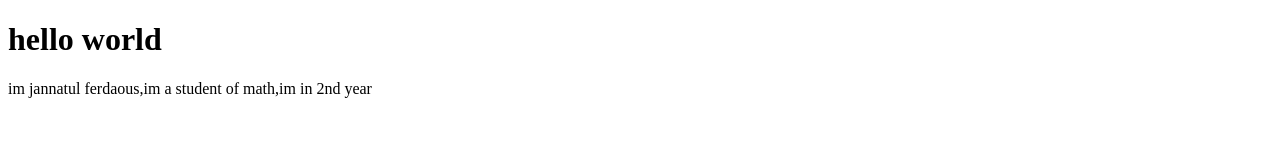
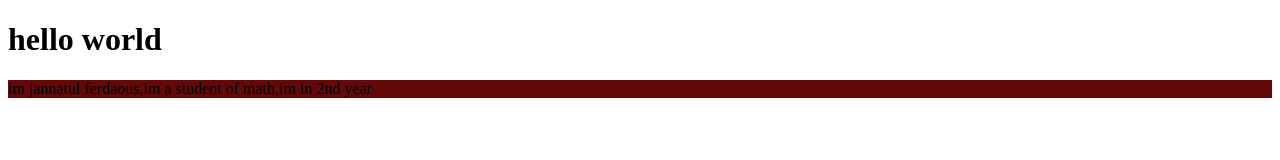
Before and after one commit to jannatul31/my-third-repo, a plain HTML site: page index.html in a window 1280 px wide. Drawn offline with Linux system fonts and the light colour scheme.

Commit message:
style add

```diff
--- a/index.html
+++ b/index.html
@@ -4,6 +4,7 @@
     <meta charset="UTF-8">
     <meta name="viewport" content="width=device-width, initial-scale=1.0">
     <title>my journey</title>
+    <link rel="stylesheet" href="style.css"
 </head>
     <h1>hello world</h1>
     <p>im jannatul ferdaous,im a student of math,im in 2nd year </p>
--- /dev/null
+++ b/style.css
@@ -0,0 +1,4 @@
+p{
+    color: black;
+    background-color: rgb(100, 8, 8);
+}
```
